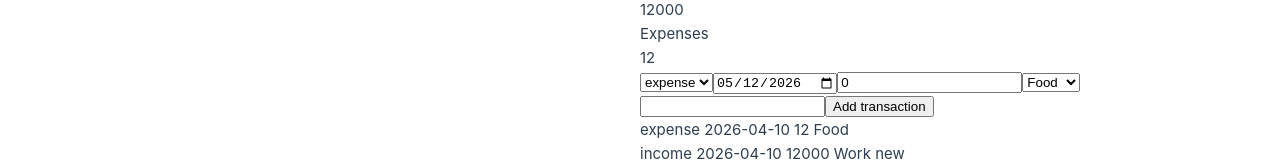
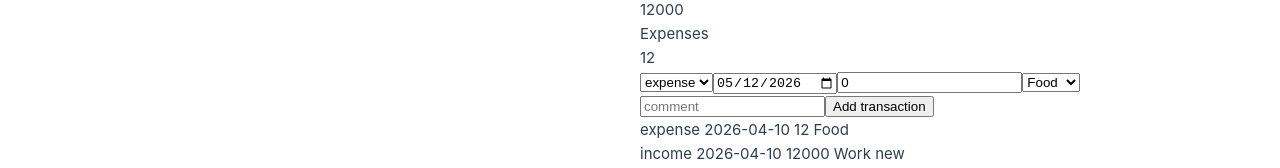
Before and after one commit to creusova/finance-tracker, a Vue app: page / in a window 1280 px wide. Shown: the part 354-522 px from the top of the page. Built offline with nearby package versions, Linux system fonts and the light colour scheme.

Commit message:
refactor: consolidate inputs into form and states into single state obj

```diff
--- a/src/components/transactionForm.vue
+++ b/src/components/transactionForm.vue
@@ -1,51 +1,68 @@
 <script setup>
-    import { ref, watch } from 'vue'
+    import { reactive, ref, watch } from 'vue'
 
     const emit = defineEmits(['add-transaction'])
 
-    const selected = ref('expense')
-    const transactionDate = ref((new Date().toISOString().split('T')[0]))
-    const sumValue = ref(0)
-    const categoryValue = ref('Food')
-    const commentNew = ref('')
-    watch(selected,(newValue)=>{
-        if(newValue==='expense') categoryValue.value = 'Food'
-        else categoryValue.value = 'Work'
+    const transaction = reactive({
+      type: 'expense',
+      date: (new Date().toISOString().split('T')[0]),
+      sum: 0,
+      category: 'Food',
+      comment: ''
+    })
+
+    const categorySelect = {
+      expense:[
+        {text: 'Food', value: 'Food'},
+        {text: 'Car', value: 'Car'},
+        {text: 'Home', value: 'Home'},
+      ],
+      income:[
+        {text: 'Work', value: 'Work'},
+        {text: 'Card', value: 'Card'},
+      ]
+    }
+
+    watch(()=>transaction.type,(newValue)=>{
+      if(newValue==='expense') transaction.category = 'Food'
+      else transaction.category = 'Work'
   })
 
   function addTransaction(){
-    if(sumValue.value<=0) return
+    if(transaction.sum<=0) return
     const newTransaction={
       id: Date.now(),
-      type: selected.value,
-      date: transactionDate.value,
-      sum: +sumValue.value,
-      category: categoryValue.value,
-      comment: commentNew.value
+      type: transaction.type,
+      date: transaction.date,
+      sum: +transaction.sum,
+      category: transaction.category,
+      comment: transaction.comment
     }
+
     emit('add-transaction',newTransaction)
-    sumValue.value = 0
+    transaction.sum = 0
+    transaction.comment =''
   }
+
 </script>
 
 <template>
   <div>
-    <select v-model="selected">
-      <option value="income">income</option>
-      <option value="expense">expense</option>
-    </select>
-    <input type="date" v-model="transactionDate">
-    <input type ="number" v-model="sumValue">
-    <select v-if="selected==='expense'" v-model="categoryValue">
-        <option value="Food">Food</option>
-        <option value="Car">Car</option>
-        <option value="Home">Home</option>
-    </select>
-    <select v-else-if="selected==='income'" v-model="categoryValue">
-        <option value="Work">Work</option>
-        <option value="Card">Card</option>
-    </select>
-    <input v-model="commentNew">
-    <button @click="addTransaction">Add transaction</button>
-   </div>
+    <form @submit.prevent="addTransaction">
+      <select v-model="transaction.type">
+        <option value="income">income</option>
+        <option value="expense">expense</option>
+      </select>
+
+      <input type="date" v-model="transaction.date">
+      <input type ="number" v-model="transaction.sum">
+
+      <select v-model="transaction.category">
+        <option v-for="category in categorySelect[transaction.type]" :value="category.value">{{ category.text }}</option>
+      </select>
+
+      <input v-model="transaction.comment" placeholder="comment">
+      <button type="submit">Add transaction</button>
+    </form>
+  </div>
 </template>
```
